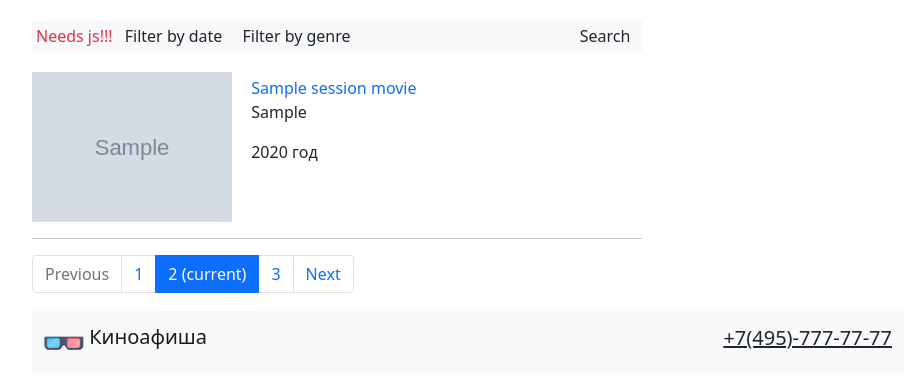
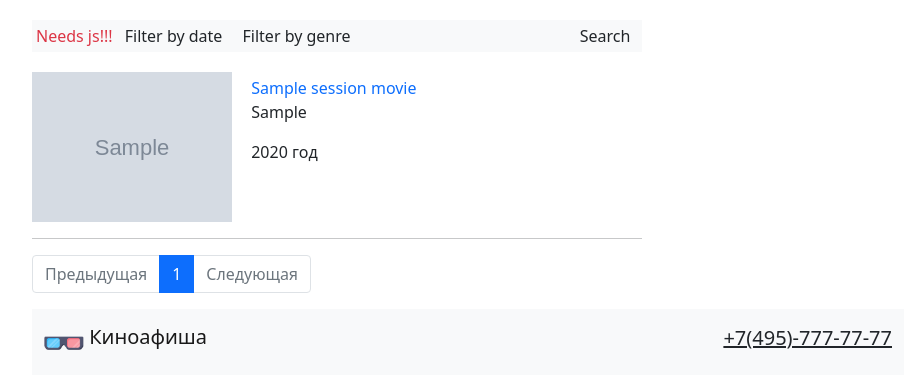
Before and after one commit to LordVader23/tcp_course_project, a Django app: template tcp_cp_root/templates/main/index.html in a window 1280 px wide. Shown: the part 66-455 px from the top of the page, without its empty margins (172-1094 px from the left). Run offline with Django 4.2, Linux system fonts and the light colour scheme; the template is opened without the code that fills it: most values are stand-ins (such as "Sample title", 1, 10 or a date in 2020); grey boxes marked "Sample" are stand-in pictures; data that the repository does not hold is empty.

Commit message:
Fixed pagination block

```diff
--- a/tcp_cp_root/templates/main/index.html
+++ b/tcp_cp_root/templates/main/index.html
@@ -15,7 +15,7 @@
     </div>
 
     <div class="movie_list float-left">
-        {% for ms in mss %}
+        {% for ms in page %}
         <div class="movie_block">
             <a class="movie_img float-left d-inline-block text-decoration-none" href="{% url 'main:detail' pk=ms.pk %}">
                 <img src="{{ ms.session_movie.movie_image.url }}" class=""  alt="..." width="200px">
@@ -45,24 +45,47 @@
         <ul class="pagination">
             {% if page.has_previous %}
             <li class="page-item">
-              <span class="page-link">Previous</span>
+                <a class="page-link" href="?page={{ page.previous_page_number }}">Предыдущая</a>
+<!--                <span class="page-link"><a href="?page={{ page.previous_page_number }}"></a>Предыдущая</span>-->
             </li>
             {% else %}
             <li class="page-item disabled">
-              <span class="page-link">Previous</span>
+              <span class="page-link">Предыдущая</span>
             </li>
             {% endif %}
-            <li class="page-item"><a class="page-link" href="#">1</a></li>
-            <li class="page-item active">
-              <span class="page-link">
-                2
-                <span class="sr-only">(current)</span>
-              </span>
+
+            {% for i in page.paginator.page_range %}
+                {% if i == page.number %}
+                    <li class="page-item active">
+                      <span class="page-link">
+                        {{ page.number }}
+<!--                        <span class="sr-only">(current)</span>-->
+                      </span>
+                    </li>
+                {% else %}
+                    <li class="page-item"><a class="page-link" href="?page={{ i }}">{{ i }}</a></li>
+                {% endif %}
+            {% endfor %}
+
+
+<!--            <li class="page-item"><a class="page-link" href="#">1</a></li>-->
+<!--            <li class="page-item active">-->
+<!--              <span class="page-link">-->
+<!--                2-->
+<!--                <span class="sr-only">(current)</span>-->
+<!--              </span>-->
+<!--            </li>-->
+<!--            <li class="page-item"><a class="page-link" href="#">3</a></li>-->
+
+            {% if page.has_next %}
+            <li class="page-item">
+              <a class="page-link" href="?page={{ page.next_page_number }}">Следующая</a>
             </li>
-            <li class="page-item"><a class="page-link" href="#">3</a></li>
-            <li class="page-item">
-              <a class="page-link" href="#">Next</a>
+            {% else %}
+            <li class="page-item disabled">
+              <a class="page-link" href="#">Следующая</a>
             </li>
+            {% endif %}
         </ul>
     </nav>
 </div>
```
